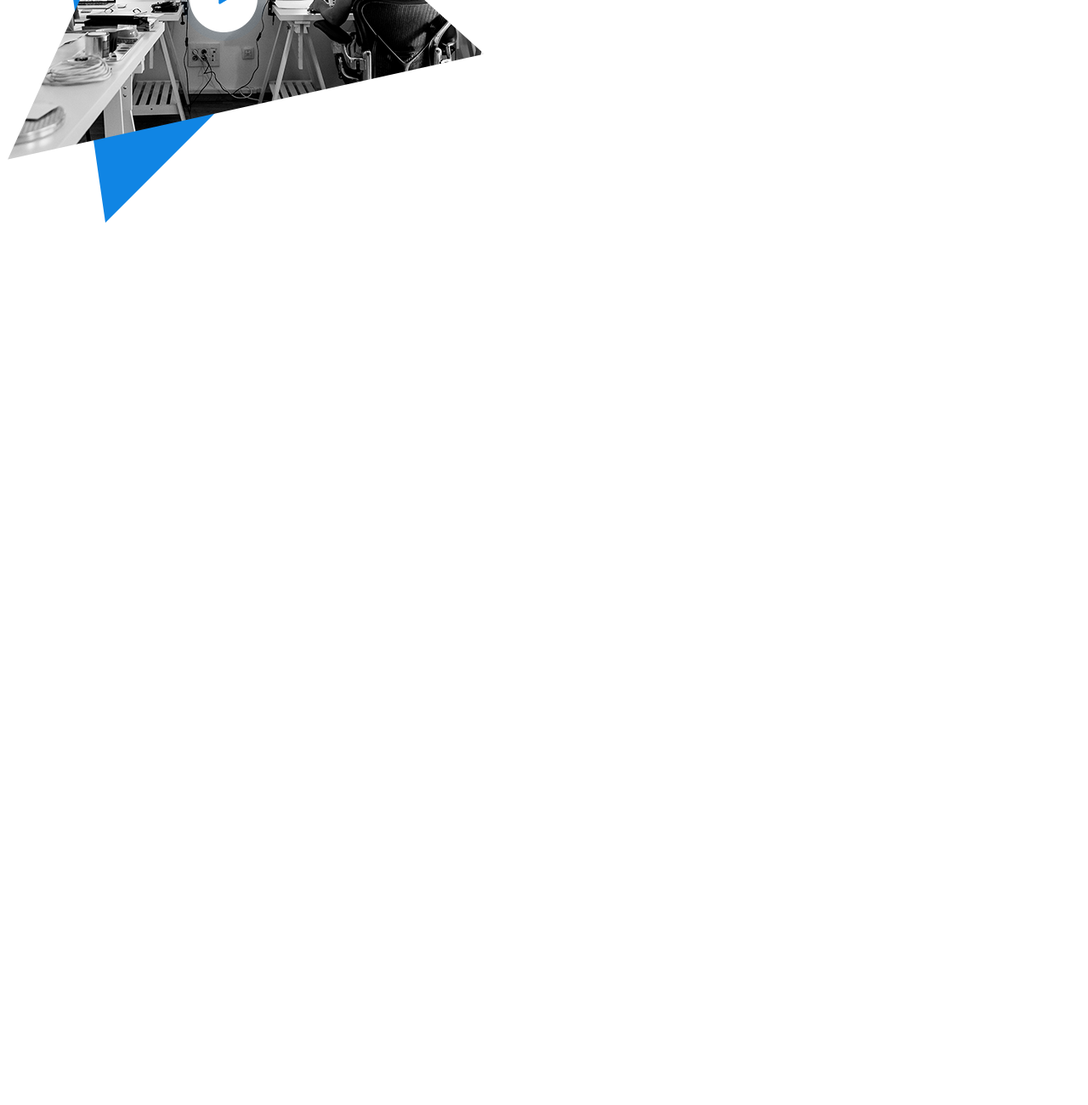
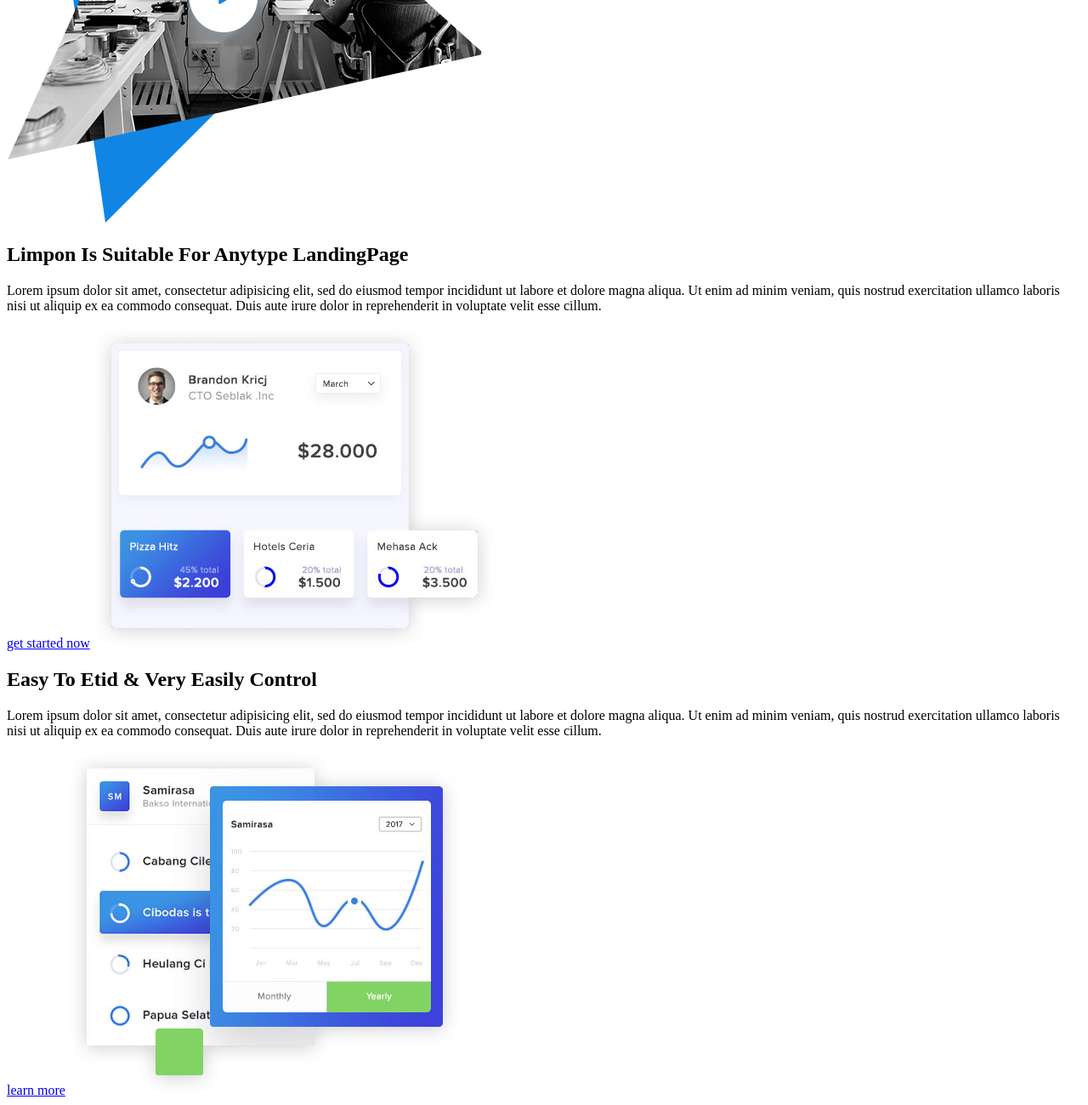
Before and after one commit to Egor1000451/Limpon, a plain HTML site: page index.html in a window 1280 px wide. Shown: the part 2517-3817 px from the top of the page at 85% size. Before the commit the page ends 2791 px from the top, so only its background shows below. Drawn offline with Linux system fonts and the light colour scheme.

Commit message:
Add files

```diff
--- a/index.html
+++ b/index.html
@@ -131,6 +131,24 @@
       </div>
     </div>
   </div>
+  <div>
+    <div>
+      <div></div>
+      <h2>Limpon Is Suitable For Anytype LandingPage</h2>
+      <p>Lorem ipsum dolor sit amet, consectetur adipisicing elit, sed do eiusmod tempor incididunt ut labore et dolore magna aliqua. Ut enim ad minim veniam, quis nostrud exercitation ullamco laboris nisi ut aliquip ex ea commodo consequat. Duis aute irure dolor in reprehenderit in voluptate velit esse cillum.</p>
+      <a href="#">get started now</a>
+      <img src="img/chel.png" alt="men">
+    </div>
+  </div>
+  <div>
+    <div>
+      <div></div>
+      <h2>Easy To Etid & Very Easily Control</h2>
+      <p>Lorem ipsum dolor sit amet, consectetur adipisicing elit, sed do eiusmod tempor incididunt ut labore et dolore magna aliqua. Ut enim ad minim veniam, quis nostrud exercitation ullamco laboris nisi ut aliquip ex ea commodo consequat. Duis aute irure dolor in reprehenderit in voluptate velit esse cillum.</p>
+      <a href="#">learn more</a>
+      <img src="img/график.png" alt="graphic">
+    </div>
+  </div>
 </body>
 
 </html>
```
Also changed, not shown: img/chel.png (added), img/график.png (added).
